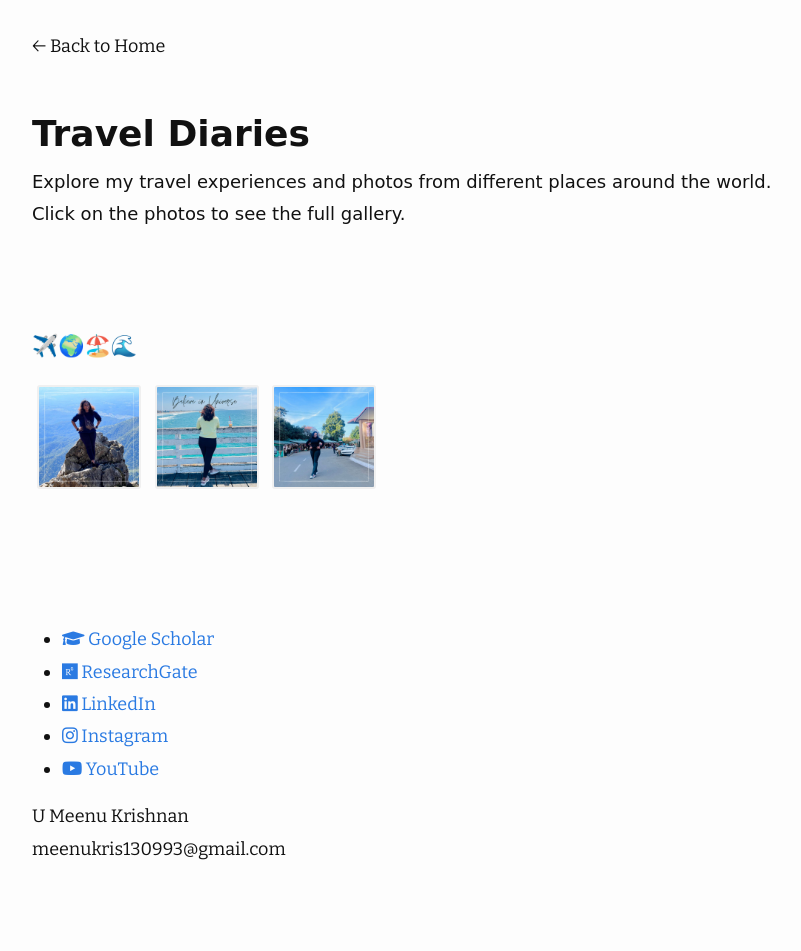
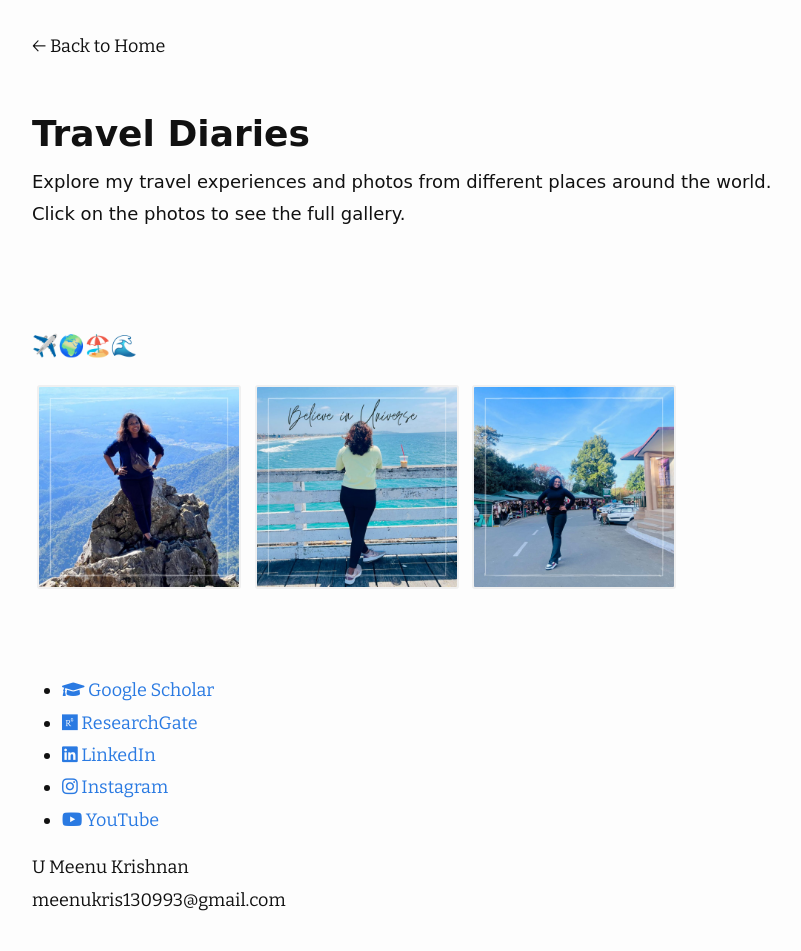
Before and after one commit to umeenukrishnan/umeenukrishnan.github.io, a Jekyll site: the page built from pages/travel.md, in a window 1280 px wide. Shown: the whole page, without its empty margins (238-1039 px from the left). Built offline with Jekyll 4.4.1, drawn with Linux system fonts in a browser that asks for light colours; before the commit the page ends 900 px from its top, so only the background shows below that.

Commit message:
Update travel.html

```diff
--- a/_layouts/travel.html
+++ b/_layouts/travel.html
@@ -31,13 +31,13 @@ layout: default
                         <div style="margin-bottom: 20px;">
                             <h3 style="font-family: 'Comic Sans MS', cursive, sans-serif;">✈️🌍🏖️🌊</h3>
                             <a href="{{ site.url }}/assets/images/travel1.jpg" target="_blank">
-                                <img src="{{ site.url }}/assets/images/travel1.jpg" alt="Travel Photo 1" style="width: 100px; height: auto; margin: 5px;">
+                                <img src="{{ site.url }}/assets/images/travel1.jpg" alt="Travel Photo 1" style="width: 200px; height: auto; margin: 5px;">
                             </a>
                             <a href="{{ site.url }}/assets/images/travel2.jpg" target="_blank">
-                                <img src="{{ site.url }}/assets/images/travel2.jpg" alt="Travel Photo 2" style="width: 100px; height: auto; margin: 5px;">
+                                <img src="{{ site.url }}/assets/images/travel2.jpg" alt="Travel Photo 2" style="width: 200px; height: auto; margin: 5px;">
                             </a>
                             <a href="{{ site.url }}/assets/images/travel3.jpg" target="_blank">
-                                <img src="{{ site.url }}/assets/images/travel3.jpg" alt="Travel Photo 3" style="width: 100px; height: auto; margin: 5px;">
+                                <img src="{{ site.url }}/assets/images/travel3.jpg" alt="Travel Photo 3" style="width: 200px; height: auto; margin: 5px;">
                             </a>
                         </div>
                         <!-- Add more places and photos as needed -->
```
